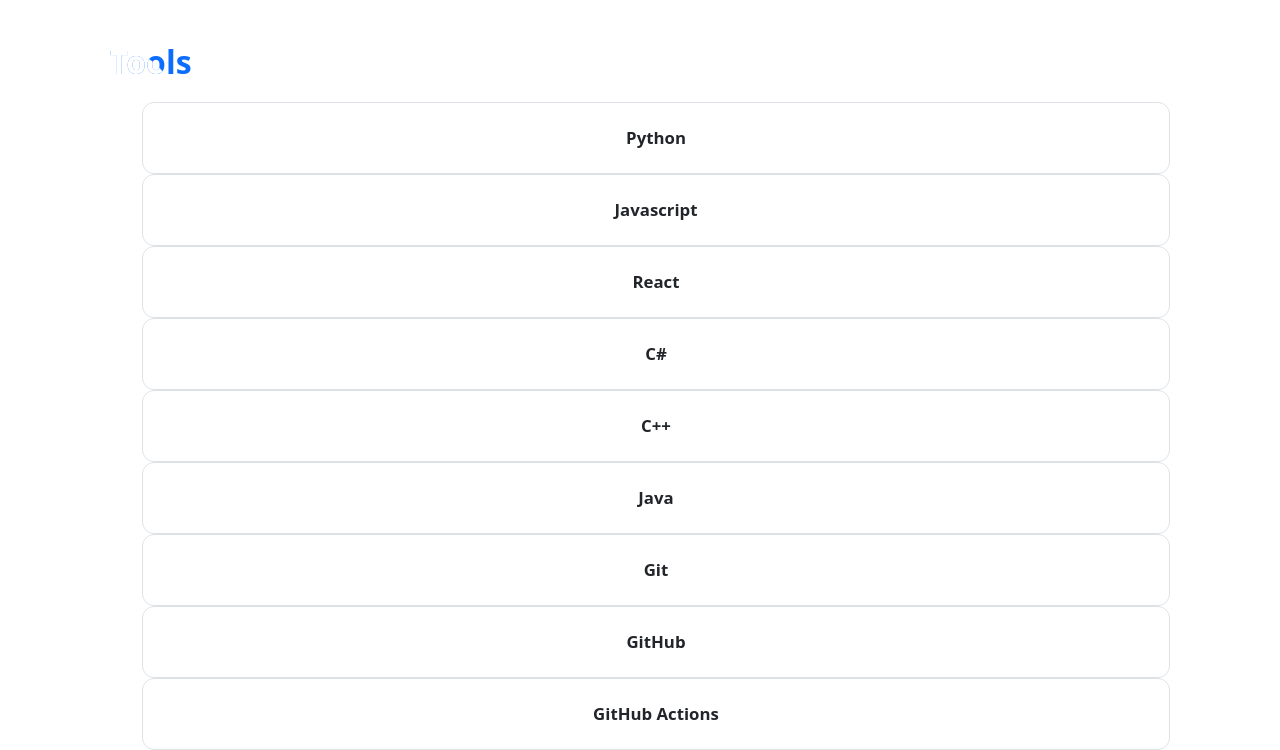
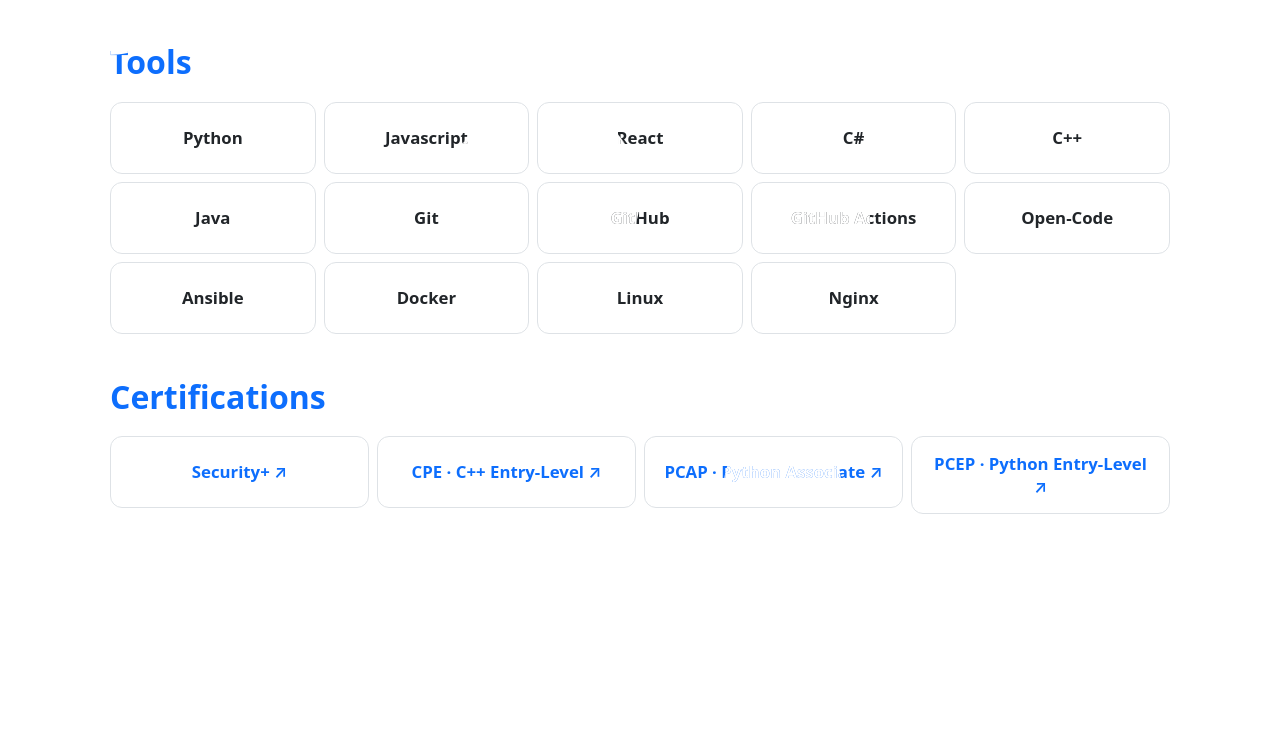
Before and after one commit to Aaron4554/web-portfolio, a React (Vite) app in the folder frontend/: page / in a window 1280 px wide. Shown: the part 1545-2295 px from the top of the page. After the commit the page ends 2091 px from the top, so only its background shows below. Built offline with nearby package versions, Linux system fonts and the light colour scheme.

Commit message:
tile not tiles

```diff
--- a/frontend/src/components/Tools.tsx
+++ b/frontend/src/components/Tools.tsx
@@ -28,7 +28,7 @@
         <Ink as="h2" className="tools__section">
           Tools
         </Ink>
-        <ul className="tiles__grid" {...gridProps}>
+        <ul className="tile__grid" {...gridProps}>
           {TOOLS.map((item, i) => (
             <li key={item} className="tile" {...tileProps(i)}>
               <Ink className="tile__text">{item}</Ink>
```
